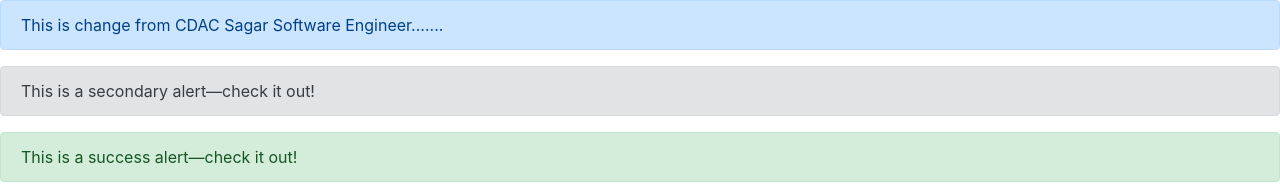
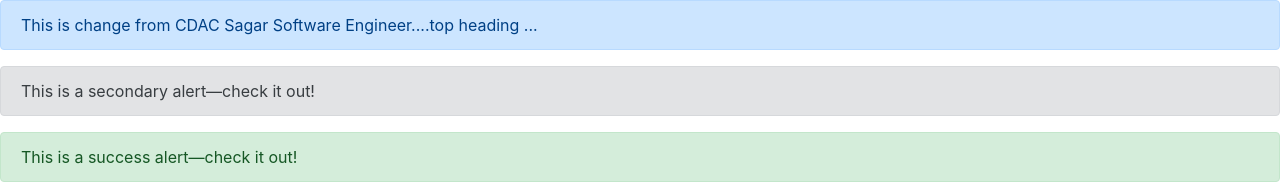
Before and after one commit to Sagar23023/cdac_git_practice, a plain HTML site: page index.html in a window 1280 px wide. Shown: the top 184 px of the page. Drawn offline with Linux system fonts and the light colour scheme.

Commit message:
successfully make changes by cdacuser

```diff
--- a/index.html
+++ b/index.html
@@ -9,7 +9,7 @@
 </head>
 <body>
     <div class="alert alert-primary" role="alert">
-        This is change from CDAC Sagar Software Engineer.......
+        This is change from CDAC Sagar Software Engineer....top heading ...
       </div>
       <div class="alert alert-secondary" role="alert">
         This is a secondary alert—check it out!
```
